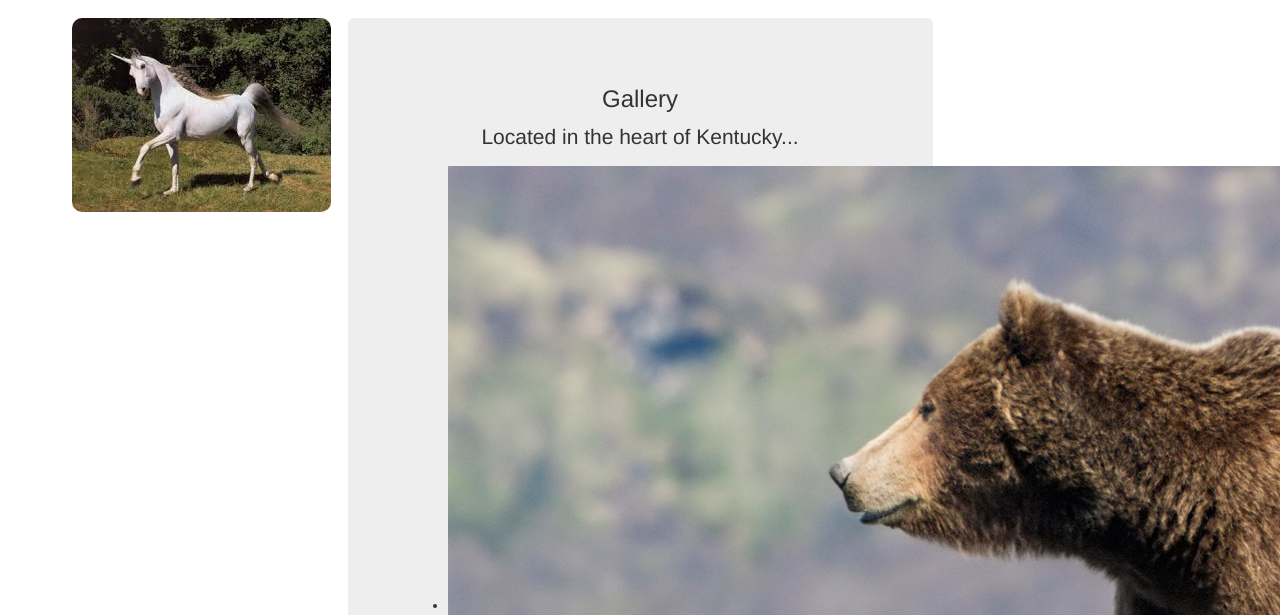
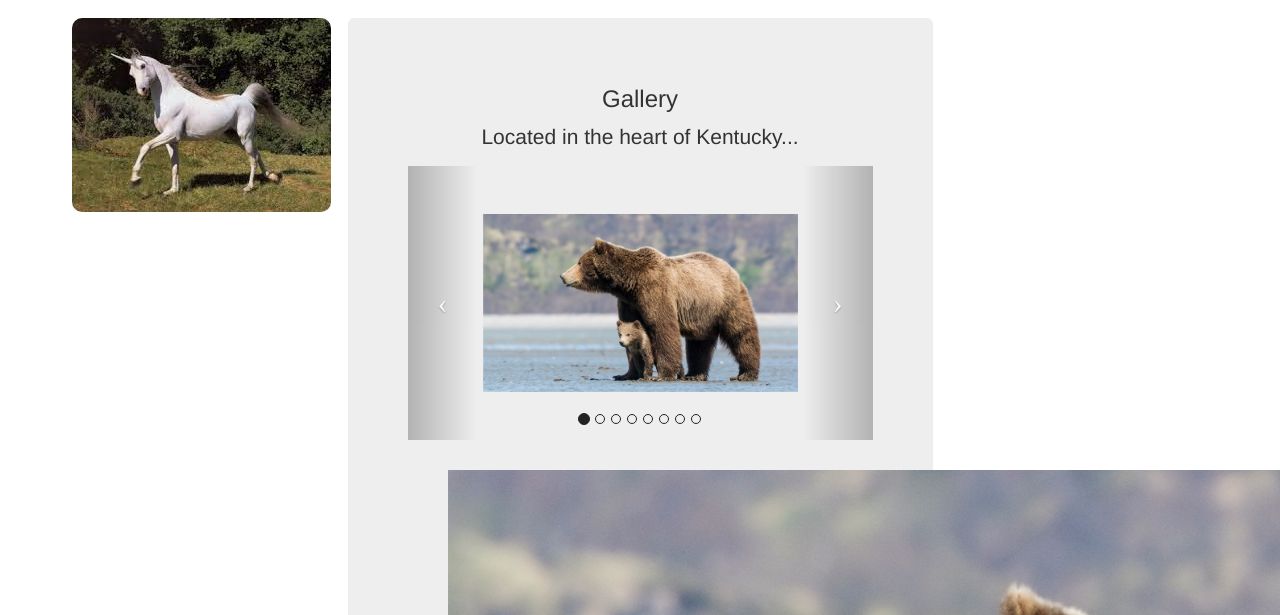
Before and after one commit to CapnPeanut/code-lou-frameworks, a plain HTML site: page gallery.html in a window 1280 px wide. Shown: the part 185-800 px from the top of the page. Drawn offline with nearby package versions, Linux system fonts and the light colour scheme.

Commit message:
carousel

```diff
--- a/css/style.css
+++ b/css/style.css
@@ -91,6 +91,22 @@ Contact Info
 /********************************************
 Gallery
 ********************************************/
+
+
+.carousel-indicators {
+    bottom: 0;
+}
+
+.carousel-indicators .active {
+    background-color: #222;
+}
+
+.carousel-indicators li {
+    border-color: #222;
+}
+
+
+
 
 /*
 .gallery {
--- a/gallery.html
+++ b/gallery.html
@@ -9,12 +9,15 @@
         <link rel="stylesheet" href="css/style.css">
         <link rel="stylesheet" href="css/responsive.css">
     </head>
+    <!--End Header  -->
     <body>
         <div class="container">
+
         <header class="page-header">
             <h1 class="firstHeader">Welcome to Fantasy World!!</h1>
             <h2 class="secondHeader">Where your dreams become reality</h2>
             </header>
+
                 <div class="navbar navbar-inverse navbar-fixed-top">
                     <div class="container">
                         <button type="button" class="navbar-toggle" data-toggle="collapse" data-target=".navbar-collapse">
@@ -54,6 +57,58 @@
                      <div class="mainContent centerMargin jumbotron col-sm-6">
                         <h3>Gallery</h3>
                           <p class="paragraph-1 lead">Located in the heart of Kentucky...</p>
+
+
+<!--Carousel  -->
+<div id="myCarousel" class="carousel slide jumbotron">
+    <div class="container">
+        <ol class="carousel-indicators">
+            <li class="active" data-target="#myCarousel" data-slide-to="0"></li>
+            <li data-target="myCarousel" data-slide-to="1"></li>
+            <li data-target="myCarousel" data-slide-to="2"></li>
+            <li data-target="myCarousel" data-slide-to="3"></li>
+            <li data-target="myCarousel" data-slide-to="4"></li>
+            <li data-target="myCarousel" data-slide-to="5"></li>
+            <li data-target="myCarousel" data-slide-to="6"></li>
+            <li data-target="myCarousel" data-slide-to="7"></li>
+        </ol>
+        <div class="carousel-inner">
+            <div class="item active">
+                <img src="img/bear.jpg" alt="Bear Photo">
+            </div>
+            <div class="item">
+                <img src="img/dragon%202.jpg" alt="Dragon Photo">
+            </div>
+            <div class="item">
+                <img src="img/DrogonHD.jpg" alt="Dragon Photo">
+            </div>
+            <div class="item">
+                <img src="img/Hopetoun_falls.jpg" alt="Waterfall Photo">
+            </div>
+            <div class="item">
+                <img src="img/naturetrees.jpg" alt="Forrest Photo">
+            </div>
+            <div class="item">
+                <img src="img/navi.jpg" alt="Photo of a Tribe">
+            </div>
+            <div class="item">
+                <img src="img/unicorn.jpg" alt="Unicorn Photo">
+            </div>
+            <div class="item">
+                <img src="img/utopia.jpg" alt="Utopia Photo">
+            </div>
+        </div>
+    </div>
+    <a class="left carousel-control" href="#myCarousel" data-slide="prev">
+    <span class="icon-prev"></span>
+    </a>
+        <a class="right carousel-control" href="#myCarousel" data-slide="next">
+    <span class="icon-next"></span>
+    </a>
+</div>
+
+
+<!--End Carousel  -->
                             <ul class="gallery">
                                 <li><a href="img/bear.jpg"><img src="img/bear.jpg" alt="Bear"></a></li>
                                 <li><a href="img/dragon%202.jpg"><img src="img/dragon%202.jpg" alt="Dragon"></a></li>
@@ -85,17 +140,6 @@
 
                         </audio>
 
-
-
-
-
-
-
-
-
-
-
-                </div>
 
 
 
```
Also changed, not shown: about.html (+2 -0 lines), contactus.html (+2 -11 lines), events.html (+2 -0 lines), form.html (+2 -8 lines), history.html (+2 -11 lines), index.html (+2 -0 lines), lodging.html (+2 -0 lines), nature.html (+2 -0 lines), table.html (+2 -0 lines), todo.html (+2 -0 lines).
